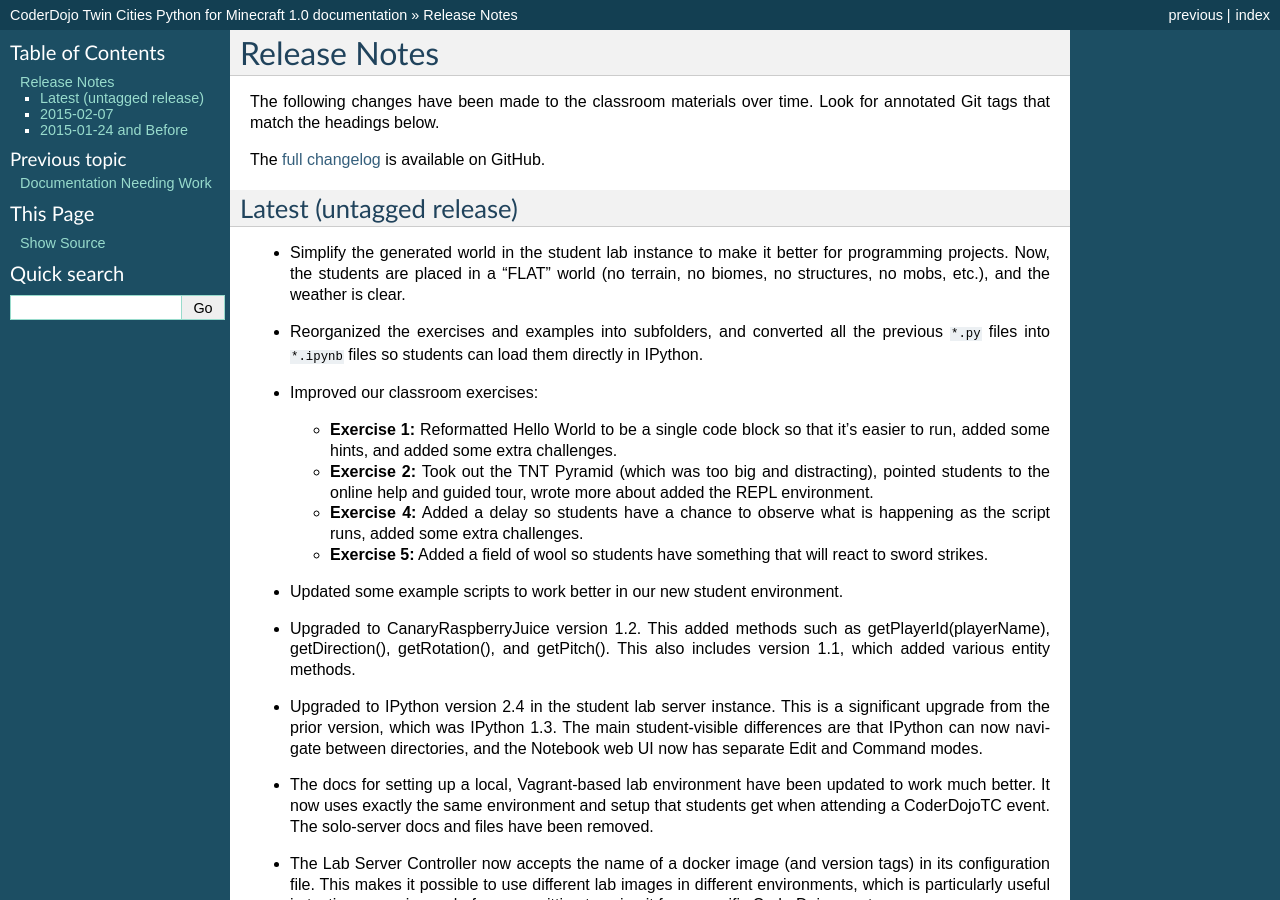
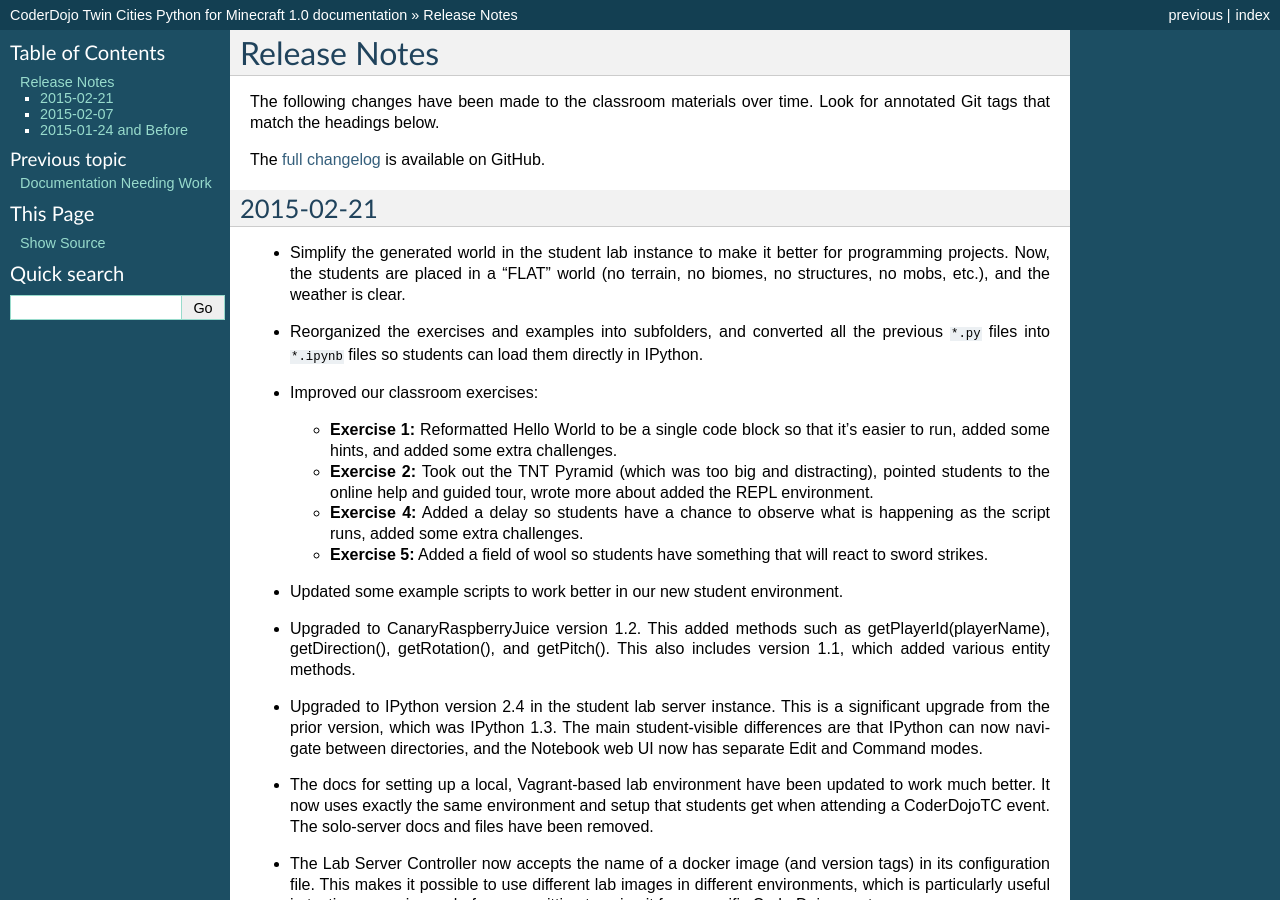
Before and after one commit to CoderDojoTC/python-minecraft, a Sphinx documentation site: the page built from docs/release-notes.rst, in a window 1280 px wide and 900 px high. Built offline with Sphinx 7.4.7, drawn with Linux system fonts in a browser that asks for light colours.

Commit message:
Updating the release notes for tagging of the release.

```diff
--- a/docs/release-notes.rst
+++ b/docs/release-notes.rst
@@ -10,8 +10,8 @@
 .. _full changelog: https://github.com/CoderDojoTC/python-minecraft/commits/master
 
 
-Latest (untagged release)
-=========================
+2015-02-21
+==========
 
 * Simplify the generated world in the student lab instance to make it
   better for programming projects. Now, the students are placed in a
```
